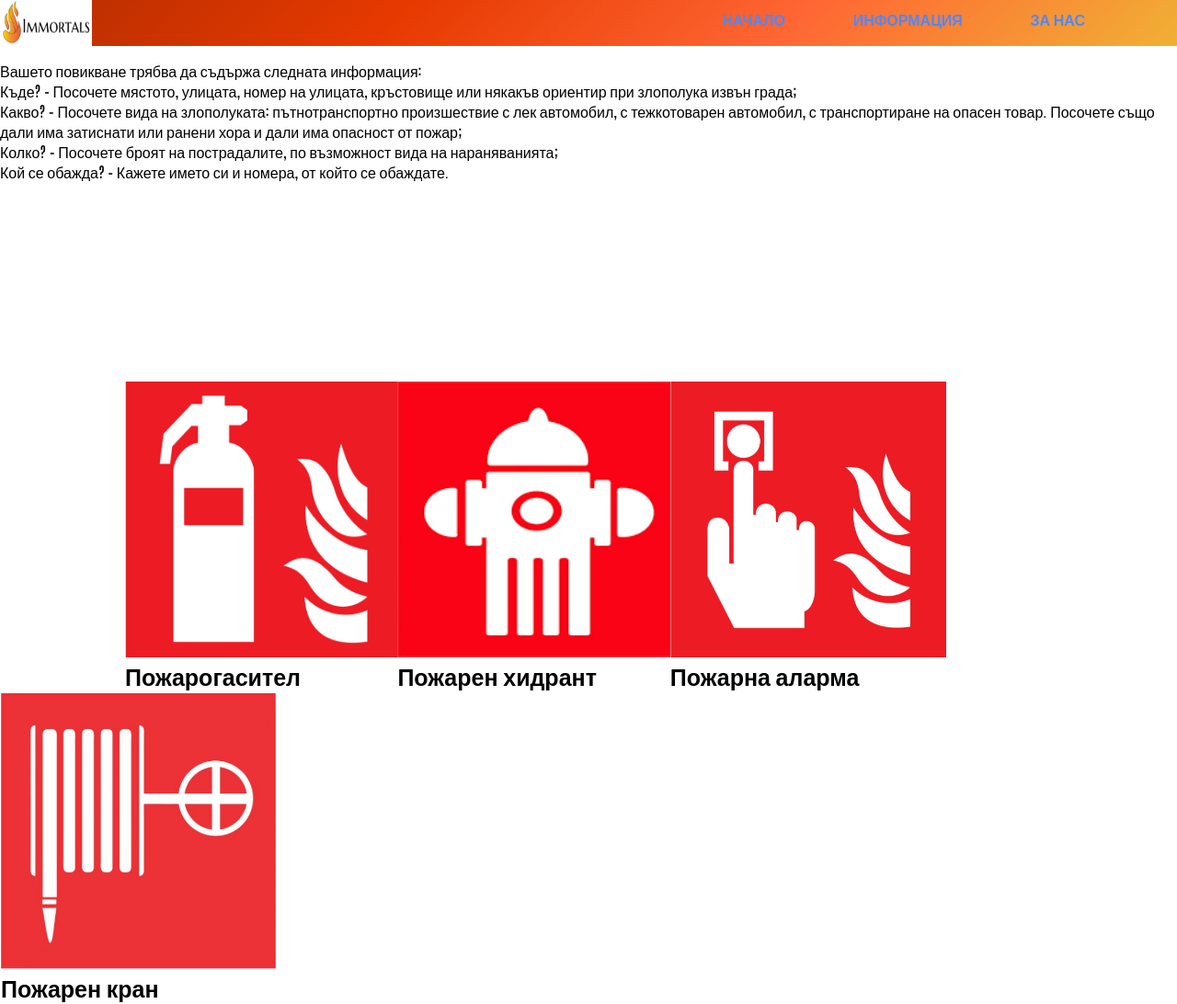
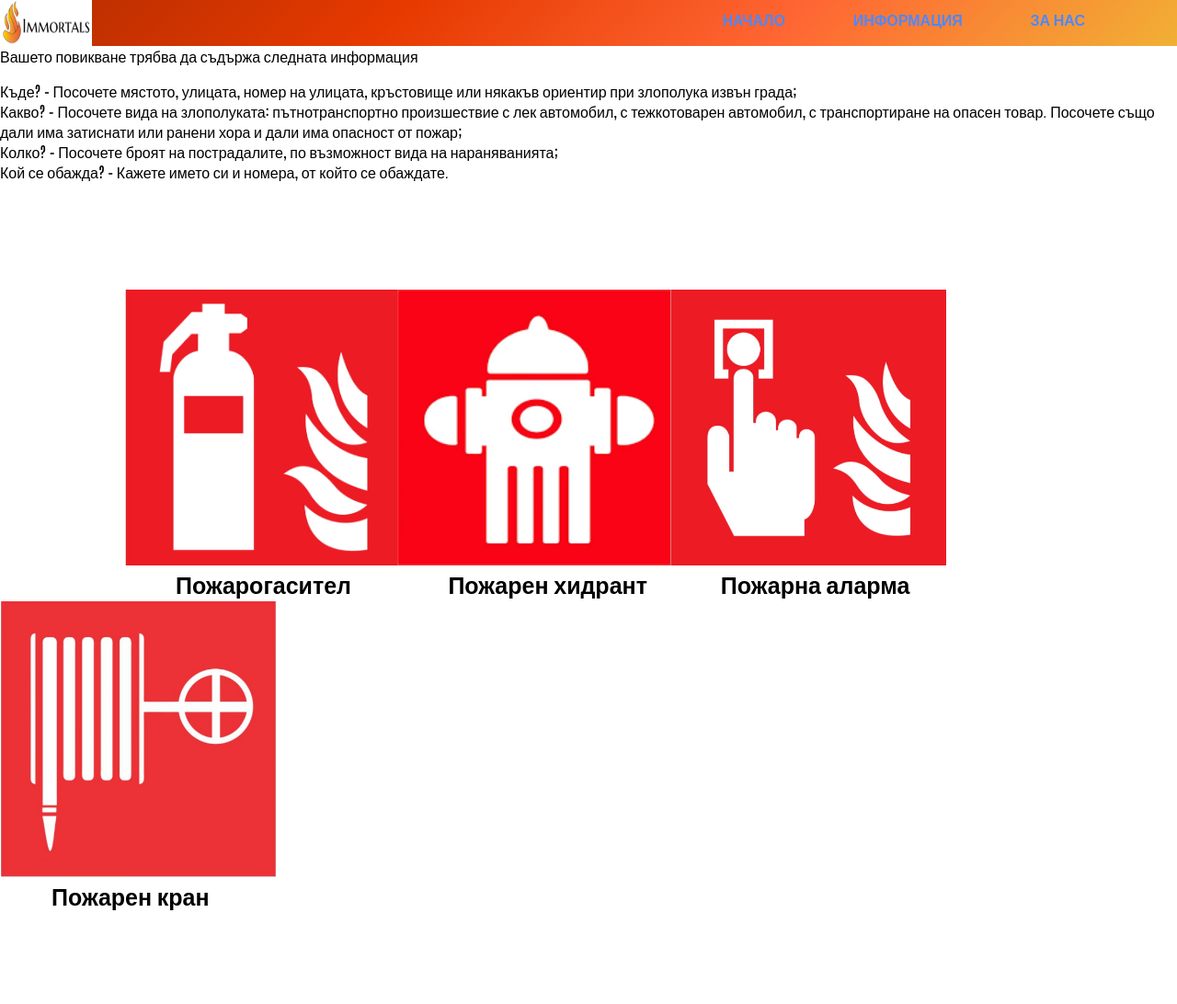
Before and after one commit to KGTangardzhieva19/Immortals, a plain HTML site: page index.html in a window 1280 px wide. Shown: the whole page at 92% size. After the commit the page ends 992 px from the top, so only its background shows below. Drawn offline with Linux system fonts and the light colour scheme.

Commit message:
Main page edit text

```diff
--- a/css/style.css
+++ b/css/style.css
@@ -64,7 +64,7 @@ div a:hover::before {
 }
 .white{
     width: 100%;
-    height: 200px;
+    height: 100px;
 
 }
 .column {
@@ -91,7 +91,6 @@ div a:hover::before {
 
      font-weight:bold;
      font-size: 25px;
+     margin-left: 55px;
      color: ;
-     text-align: left;
-
  }
--- a/index.html
+++ b/index.html
@@ -27,8 +27,8 @@
 
 
     </header>
+    <h>Вашето повикване трябва да съдържа следната информация</h>
     <p>
-      Вашето повикване трябва да съдържа следната информация:<br>
 Къде? – Посочете мястото, улицата, номер на улицата, кръстовище или някакъв ориентир при злополука извън града;<br>
 
 Какво? – Посочете вида на злополуката: пътнотранспортно произшествие с лек автомобил, с тежкотоварен автомобил, с транспортиране на опасен товар. Посочете също дали има затиснати или ранени хора и дали има опасност от пожар;<br>
```
